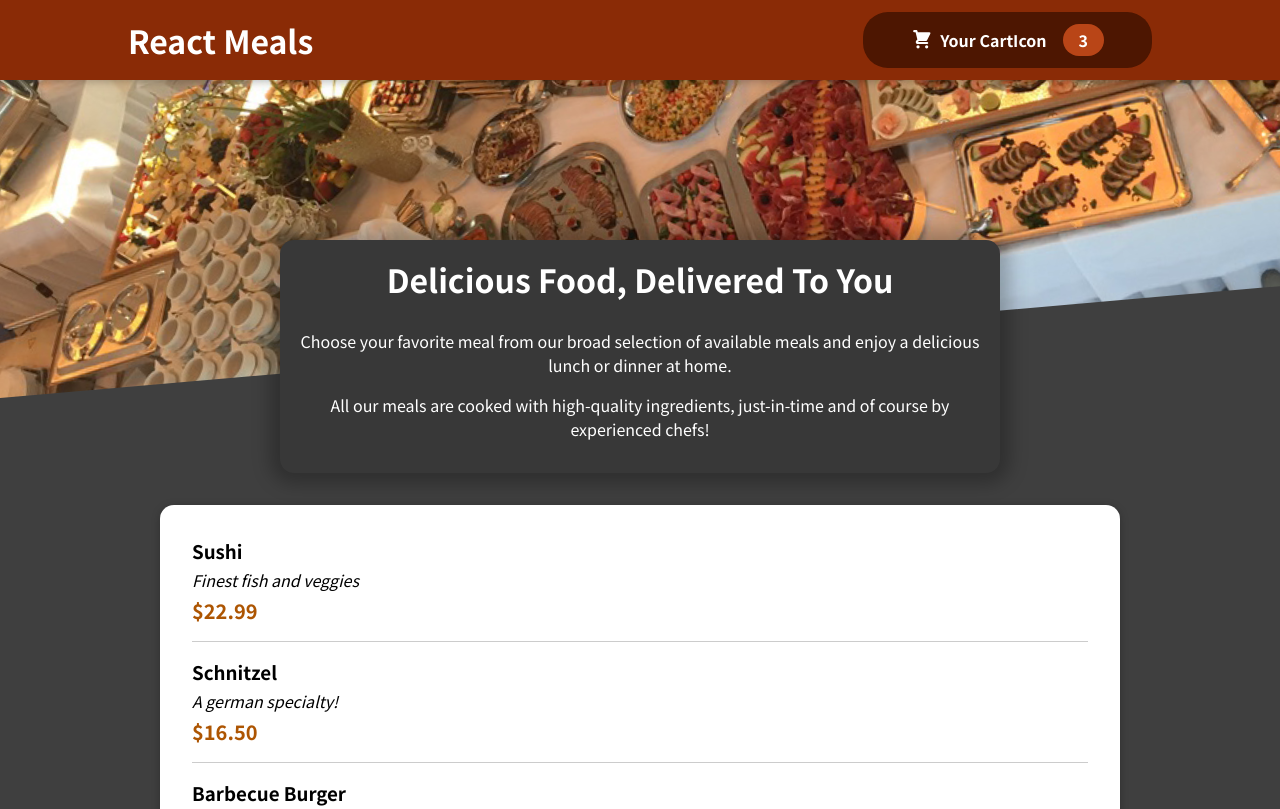
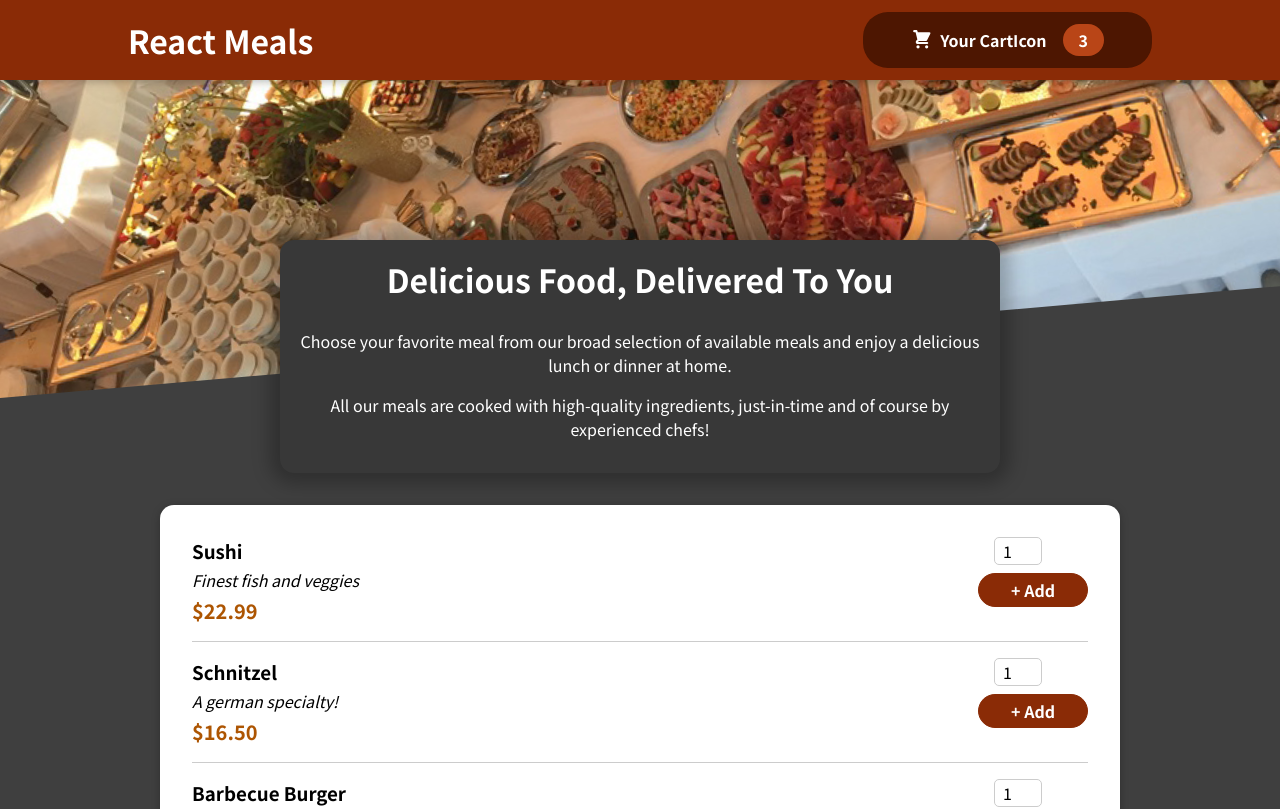
Before and after one commit to Eldor-dev/Foof-Order-APP, a React (Create React App) app: page / in a window 1280 px wide. Shown: the top 809 px of the page. Built offline with nearby package versions, Linux system fonts and the light colour scheme.

Commit message:
Adding a Form

```diff
--- a/src/components/Meals/AvailableMeals.js
+++ b/src/components/Meals/AvailableMeals.js
@@ -32,6 +32,7 @@
 const AvailableMeals = () => {
   const mealsList = DUMMY_MEALS.map((meal) => (
     <MealItem
+      id={meal.id}
       key={meal.id}
       name={meal.name}
       description={meal.description}
--- a/src/components/Meals/MealItem/MealItem.js
+++ b/src/components/Meals/MealItem/MealItem.js
@@ -1,3 +1,5 @@
+import MealItemForm from "./MealItemForm";
+
 import classes from "./MealItem.module.css";
 
 const MealItem = (props) => {
@@ -10,7 +12,9 @@
         <div className={classes.description}>{props.description}</div>
         <div className={classes.price}>{price}</div>
       </div>
-      <div></div>
+      <div>
+        <MealItemForm id={props.id} />
+      </div>
     </li>
   );
 };
--- a/src/components/Meals/MealItem/MealItemForm.js
+++ b/src/components/Meals/MealItem/MealItemForm.js
@@ -0,0 +1,24 @@
+import Input from "../../UI/Input";
+
+import classes from "./MealItemForm.module.css";
+
+const MealItemForm = (props) => {
+  return (
+    <form className={classes.form}>
+      <Input
+        label="Amount"
+        input={{
+          id: "amount_" + props.id,
+          type: "number",
+          min: "1",
+          max: "5",
+          ster: "1",
+          defaultValue: "1",
+        }}
+      />
+      <button>+ Add</button>
+    </form>
+  );
+};
+
+export default MealItemForm;
--- /dev/null
+++ b/src/components/Meals/MealItem/MealItemForm.module.css
@@ -0,0 +1,20 @@
+.form {
+    text-align: right;
+  }
+
+  .form button {
+    font: inherit;
+    cursor: pointer;
+    background-color: #8a2b06;
+    border: 1px solid #8a2b06;
+    color: white;
+    padding: 0.25rem 2rem;
+    border-radius: 20px;
+    font-weight: bold;
+  }
+
+  .form button:hover,
+  .form button:active {
+    background-color: #641e03;
+    border-color: #641e03;
+  }
--- /dev/null
+++ b/src/components/UI/Input.js
@@ -0,0 +1,12 @@
+import classes from "./Input.module.css";
+
+const Input = (props) => {
+  return (
+    <div className={classes.input}>
+      <label htmlFor={props.input.id}></label>
+      <input {...props.input} />
+    </div>
+  );
+};
+
+export default Input;
--- /dev/null
+++ b/src/components/UI/Input.module.css
@@ -0,0 +1,18 @@
+.input {
+    display: flex;
+    align-items: center;
+    margin-bottom: 0.5rem;
+  }
+
+  .input label {
+    font-weight: bold;
+    margin-right: 1rem;
+  }
+
+  .input input {
+    width: 3rem;
+    border-radius: 5px;
+    border: 1px solid #ccc;
+    font: inherit;
+    padding-left: 0.5rem;
+  }
```
Also changed, not shown: 1 other file (tests, documents, lock files or other folders).
